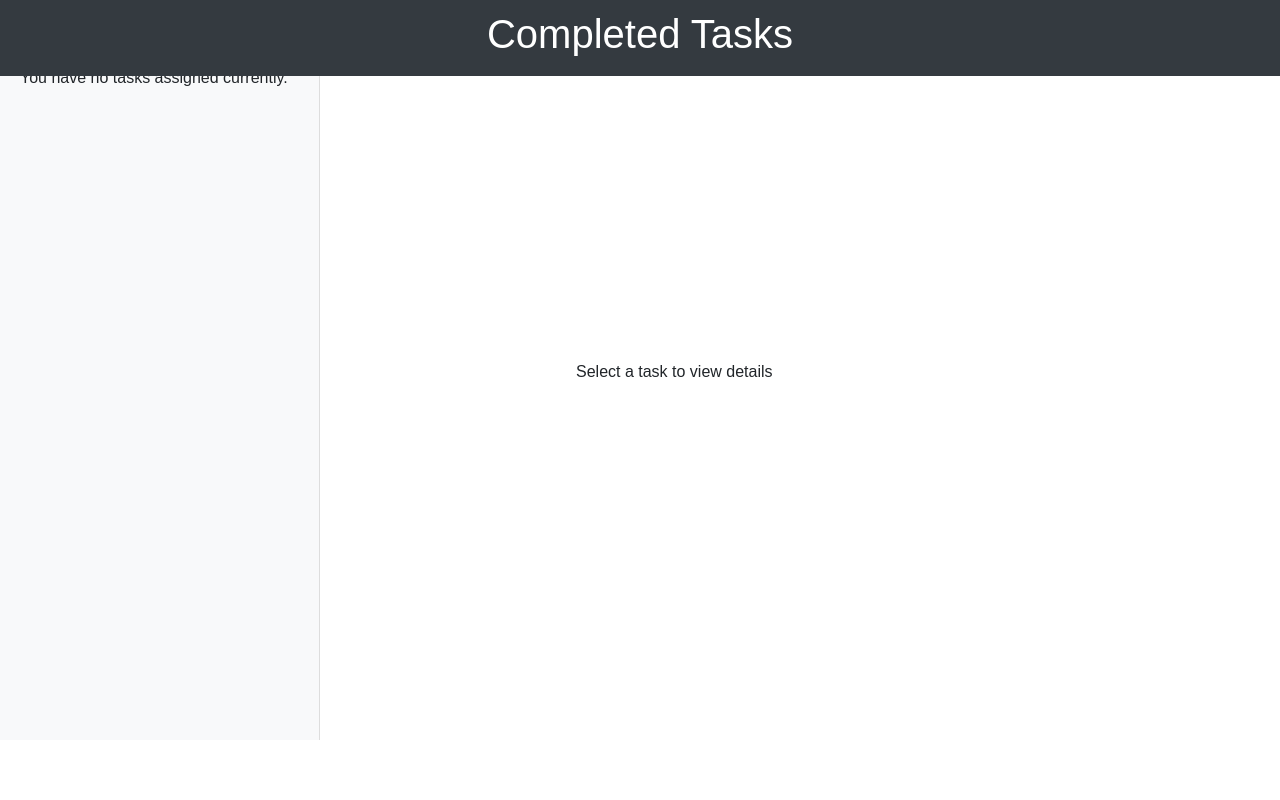
After one commit to dhruvjaglan/human-lens, a Django app: page /tasks/completed/ in a window 1280 px wide. The commit adds this page. Run offline with Django 5.2, Linux system fonts and the light colour scheme; the visitor is signed in with stand-in values (Sample User, id 1); data that the repository does not hold is empty; some libraries are stand-ins or nearby versions.

Commit message:
completed tasks

```diff
--- a/verifier/models.py
+++ b/verifier/models.py
@@ -62,4 +62,4 @@ class VerificationTaskResult(models.Model):
     completed = models.BooleanField(default=False)
     task = models.ForeignKey(TaskObject, on_delete=models.CASCADE)
     tagged_by = models.ForeignKey(CustomUser, on_delete=models.CASCADE)
-    tagged_at = models.DateTimeField(auto_now_add=True)
+    tagged_at = models.DateTimeField(auto_now=True)
--- /dev/null
+++ b/verifier/templates/completed_task.html
@@ -0,0 +1,254 @@
+{% load static %}
+{% load time_filters %}
+
+<!DOCTYPE html>
+<html lang="en">
+<head>
+    <meta charset="UTF-8">
+    <meta name="viewport" content="width=device-width, initial-scale=1.0">
+    <meta name="csrf-token" content="{{ csrf_token }}">
+    <title>Your Verification Tasks</title>
+    <link rel="stylesheet" href="{% static 'css/styles.css' %}">
+    <link rel="stylesheet" href="https://maxcdn.bootstrapcdn.com/bootstrap/4.5.2/css/bootstrap.min.css">
+    <style>
+        body {
+            display: flex;
+            flex-direction: column;
+            min-height: 100vh;
+            margin: 0;
+            font-family: Arial, sans-serif;
+        }
+        .header {
+            width: 100%;
+            background-color: #343a40;
+            color: #ffffff;
+            padding: 10px;
+            text-align: center;
+            position: fixed;
+            top: 0;
+            left: 0;
+            z-index: 10;
+        }
+        .main-content {
+            display: flex;
+            flex-grow: 1;
+            overflow: hidden;
+        }
+        .sidebar {
+            width: 25%;
+            background-color: #f8f9fa;
+            padding: 20px;
+            overflow-y: auto;
+            border-right: 1px solid #ddd;
+            height: calc(100vh - 60px);
+        }
+        .content {
+            width: 75%;
+            padding: 20px;
+            display: flex;
+            justify-content: center;
+            align-items: flex-start; /* Align items to start (top) */
+            flex-direction: column;
+            overflow-y: auto; /* Allow scrolling within the content area */
+            height: calc(100vh - 60px); /* Adjust height to avoid overlap with the header */
+            margin-top: 10px;
+            padding-left: 20%;
+        }
+        .task-card {
+            margin-bottom: 10px;
+            cursor: pointer;
+            transition: background-color 0.2s;
+        }
+        .task-card:hover {
+            background-color: #f1f1f1;
+        }
+        .task-card img {
+            max-height: 50px;
+            object-fit: cover;
+        }
+        .selected-task-card {
+            max-width: 600px;  /* Container maximum width */
+            width: auto;       /* Container width adjusts to content */
+            height: auto;      /* Container height adjusts to content */
+            transition: transform 0.3s ease-in-out;
+            text-align: center; /* Centers text within the card */
+            overflow: hidden;  /* Hides overflow content */
+        }
+
+        .selected-task-card img {
+            max-width: 100%;   /* Ensures image width does not exceed container's width */
+            max-height: 200px; /* Ensures image height does not exceed 200px */
+            width: auto;       /* Maintains natural width (less than max-width) */
+            height: auto;      /* Maintains aspect ratio */
+            object-fit: contain; /* Fits image within width and height constraints */
+        }
+
+        .option-group button {
+            margin-bottom: 10px; /* Adds gap between the buttons */
+        }
+        /* Ensure the last button doesn't have extra bottom margin */
+        .option-group button:last-child {
+            margin-bottom: 0;
+        }
+
+    </style>
+</head>
+<body>
+    <!-- Heading -->
+    <div class="header">
+        <h1>Completed Tasks</h1>
+    </div>
+
+    <div class="main-content">
+        <div class="sidebar">
+            <h2>Tasks List</h2>
+            <div id="tasks-list">
+                {% if tasks %}
+                    {% for task_result in tasks %}
+                        <div class="task-card card" id="task-{{ task_result.task.id }}"
+                            data-details="{{ task_result.task.details }}"
+                            data-options="{{ task_result.task.options }}"
+                            data-correct="{{task_result.tag}}"
+                            data-completedin="{% with task_result.tagged_at|time_difference_in_seconds:task_result.task.created_on as time_diff %}
+                     {{ time_diff }}
+                  {% endwith %}"
+                            onclick="selectTask({{ task_result.task.id }})">
+                            <div class="card-body">
+                                {% if task_result.task.image %}
+                                <img src="{{ task_result.task.image.url }}" class="card-img-top" alt="Task Image">
+                                {% endif %}
+                                <h5 class="card-title">Task #{{ task_result.task.id }}</h5>
+                            </div>
+                        </div>
+                    {% endfor %}
+                {% else %}
+                    <p>You have no tasks assigned currently.</p>
+                {% endif %}
+            </div>
+
+        </div>
+
+        <div class="content">
+            <div id="task-details" class="selected-task-card">
+                <p>Select a task to view details</p>
+            </div>
+        </div>
+    </div>
+
+    <!-- Include Bootstrap JS and dependencies -->
+    <script src="https://code.jquery.com/jquery-3.5.1.slim.min.js"></script>
+    <script src="https://cdn.jsdelivr.net/npm/@popperjs/core@2.9.2/dist/umd/popper.min.js"></script>
+    <script src="https://maxcdn.bootstrapcdn.com/bootstrap/4.5.2/js/bootstrap.min.js"></script>
+
+    <script>
+
+const userId = "{{ request.user.id }}"; // Get user ID from Django template context
+        // Function to handle task selection and display in the center
+
+
+function selectTask(taskId) {
+    let taskCard = document.getElementById('task-' + taskId);
+    if (!taskCard) {
+        console.error('Task card #task-' + taskId + ' not found.');
+        return;
+    }
+
+    let taskDetails = taskCard.getAttribute('data-details');
+    console.log('Task details:', taskDetails);
+
+    let taskOptionsJson = taskCard.getAttribute('data-options');
+    console.log('Task options JSON:', taskOptionsJson);
+
+    let correctTag = taskCard.getAttribute('data-correct');
+    console.log('Correct tag:', correctTag);
+
+    // Extract time completed in seconds
+    let timeCompletedInSeconds = taskCard.getAttribute('data-completedin');
+    console.log('Time completed in seconds:', timeCompletedInSeconds);
+
+    // Convert seconds to a readable format (e.g., HH:MM:SS)
+
+
+    let taskOptions;
+
+    try {
+        taskOptions = JSON.parse(taskOptionsJson.replace(/'/g, '"')        );
+    } catch (error) {
+        console.error('Error parsing task options JSON:', error);
+        return;
+    }
+
+    console.log('Task options:', taskOptions);
+
+    // Show task details in the content area
+    let detailsHtml = `
+        <div class="card">
+            ${taskCard.querySelector('img') ? taskCard.querySelector('img').outerHTML : ''}
+            <div class="card-body">
+                <h5 class="card-title">Task #${taskId}</h5>
+                <p class="card-text">${taskDetails}</p>
+                <p class="card-text"><strong>Correct Tag:</strong> ${correctTag}</p>
+                <p class="card-text"><strong> Completed in </strong> ${timeCompletedInSeconds} seconds</p>
+                <form method="post" action="/task/tag_result/${taskId}/">
+                    <input type="hidden" name="csrfmiddlewaretoken" value="${document.querySelector('meta[name="csrf-token"]').getAttribute('content')}">
+                    <div class="form-group">
+                        <label for="tag">Select Tag:</label>
+                        <div class="btn-group-vertical option-group" role="group" aria-label="Basic example">
+                            ${taskOptions ? taskOptions.map((option, index) => `
+                                <button type="button" class="btn btn-secondary ${option === correctTag ? 'btn-success' : ''} ${index === 0 ? 'active' : ''}">
+                                    ${option}
+                                </button>
+                            `).join('') : ''}
+                        </div>
+                        <input type="hidden" name="tag" id="selected_option_${taskId}" value="${taskOptions ? taskOptions[0] : ''}">
+                    </div>
+                </form>
+            </div>
+        </div>
+    `;
+
+    document.getElementById('task-details').innerHTML = detailsHtml;
+    document.querySelector('.content').scrollTop = 0; // Scroll to top within the content area
+    window.scrollTo({ top: document.querySelector('.main-content').offsetTop - 50, behavior: 'smooth' }); // Adjust scrolling to keep the task below the header
+}
+
+
+
+        function getNextTaskCard(currentTaskCard) {
+    let nextTaskCard = currentTaskCard.nextElementSibling;
+    if (!nextTaskCard) {
+        nextTaskCard = currentTaskCard.previousElementSibling;
+    }
+    return nextTaskCard;
+}
+
+
+        // Function to handle option selection within a task
+        function selectOption(option, taskId) {
+    // Set the value of the hidden input field
+    document.getElementById('selected_option_' + taskId).value = option;
+
+    // Remove active class from previously selected button
+    let buttons = document.querySelectorAll('#task-' + taskId + ' .btn-group-vertical button');
+    buttons.forEach(button => button.classList.remove('active'));
+
+    // Add active class to the clicked button
+    event.target.classList.add('active');
+
+    // Get the form element
+    let form = event.target.closest('form');
+
+    // Collect form data
+    let formData = new FormData(form);
+    let params = new URLSearchParams(formData).toString();
+
+
+
+    // Send an AJAX POST request
+
+}
+
+
+    </script>
+</body>
+</html>
--- a/verifier/templates/create_task.html
+++ b/verifier/templates/create_task.html
@@ -43,6 +43,8 @@
 </form>
 <button type="reset" onclick="resetForm()">Reset</button>
 <div id="taskResult" class="result"></div>
+<a href="/tasks/completed/">View Completed Tasks</a>
+
 
 <script>
     var optionsArray = [];
--- a/verifier/urls.py
+++ b/verifier/urls.py
@@ -1,9 +1,10 @@
 from django.urls import path
-from .views import TaskCreateView, TaskListView, get_task_result, post_task_result, task_form_view, register
+from .views import CompletedTaskListView, TaskCreateView, TaskListView, get_task_result, post_task_result, task_form_view, register
 from django.contrib.auth import views as auth_views
 
 urlpatterns = [
     path('tasks/', TaskListView.as_view(), name='task_page'),
+    path('tasks/completed/', CompletedTaskListView.as_view(), name='task_page'),
     path('task/create/', TaskCreateView.as_view(), name='task-create'),
     path('task/get_result/<int:pk>/', get_task_result, name='task-result'),
     path('task/tag_result/<int:pk>/', post_task_result, name='task-result-post'),
--- a/verifier/views.py
+++ b/verifier/views.py
@@ -34,6 +34,16 @@ class TaskListView(ListView):
     def get_queryset(self):
         # Assuming a field 'assigned_to' in TaskObject model
         return VerificationTaskResult.objects.filter(tagged_by=self.request.user, completed=False, task__state=TaskObject.PENDING).select_related('task')
+
+class CompletedTaskListView(ListView):
+    model = TaskObject
+    template_name = 'completed_task.html'
+    context_object_name = 'tasks'
+
+    def get_queryset(self):
+        print(self.request.user.company)
+        # Assuming a field 'assigned_to' in TaskObject model
+        return VerificationTaskResult.objects.filter(task__company=self.request.user.company, completed=True).order_by('-tagged_at').select_related('task')
 
 
 #### Post Task Result
```
Also changed, not shown: verifier/templatetags/time_filters.py (added, +15 -0 lines), verifier/migrations/0006_alter_verificationtaskresult_tagged_at.py (added), verifier/templatetags/__init__.py (added).
